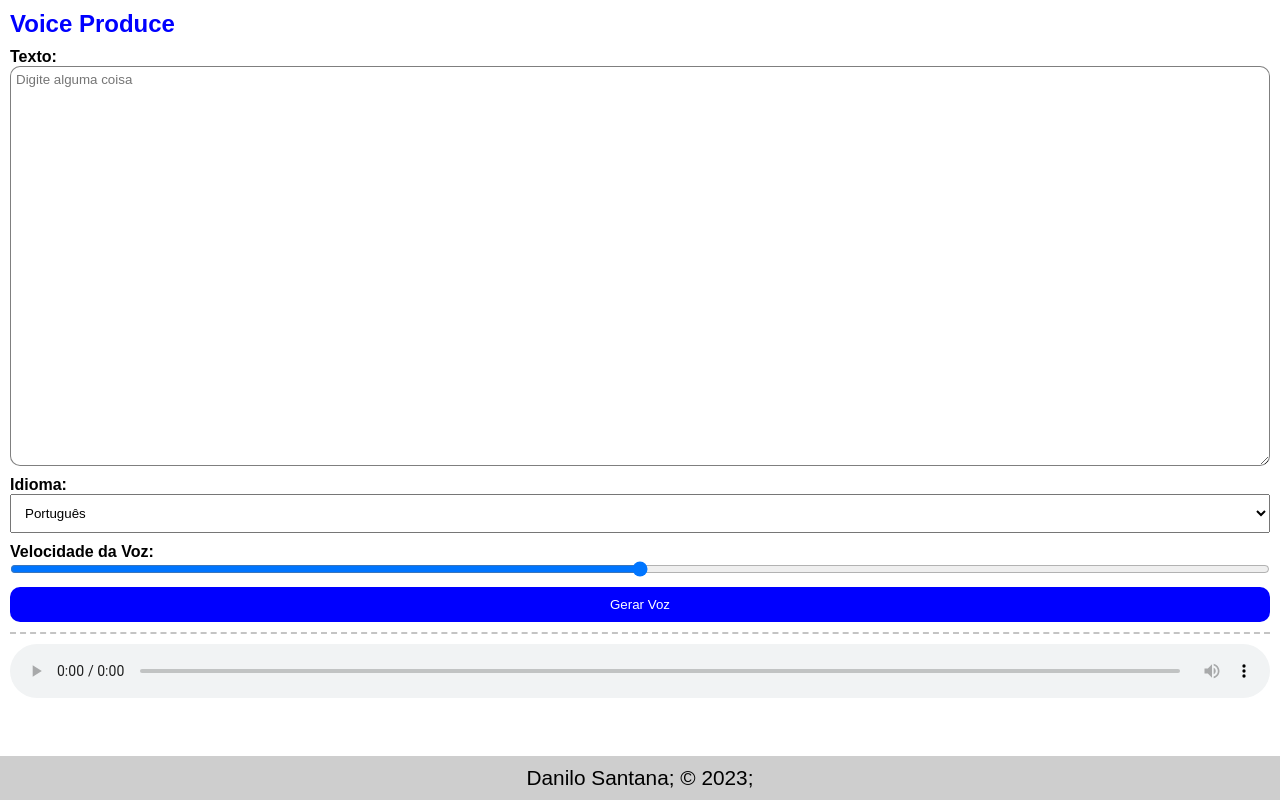
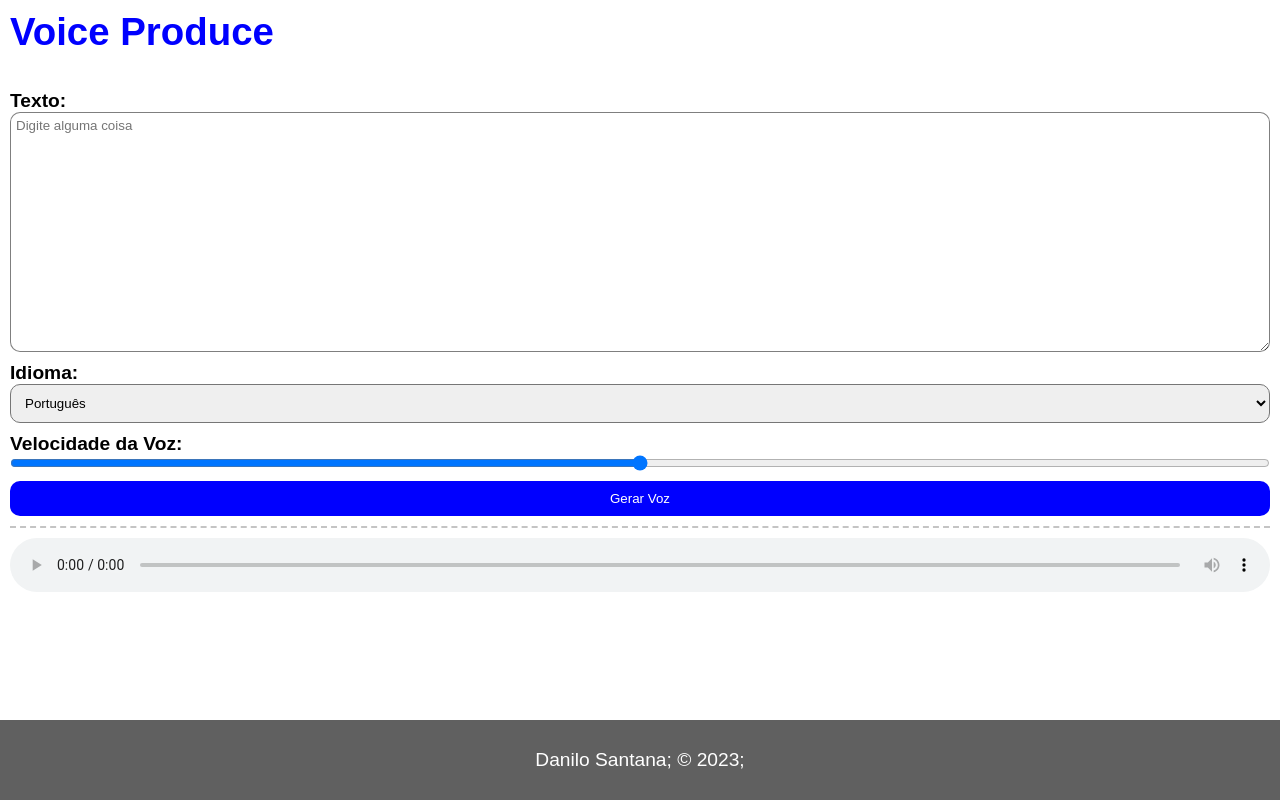
Before and after one commit to danilosantanaa/VoiceProduce, a plain HTML site: page index.html in a window 1280 px wide. Drawn offline with Linux system fonts and the light colour scheme.

Commit message:
Melhoria na estilização

```diff
--- a/css/style.css
+++ b/css/style.css
@@ -8,17 +8,26 @@
     font-family: Arial, Helvetica, sans-serif;
 }
 
-body {
-    padding: 10px;
+html, body {
     min-height: 100vh;
 }
 
-header {
-    margin-bottom: 10px;
+body {
+    font-size: 1.2em;
+    background-color: #a70303;
+    display: grid;
+    grid-template-columns: auto;
+    grid-template-rows: 10% 80% 10%;
 }
 
 h2 {
     color: blue;
+    font-size: 2em;
+}
+
+main, header {
+    padding: 10px;
+    background-color: white;
 }
 
 section.text {
@@ -38,7 +47,7 @@ section.text {
 
 .text textarea {
     width: 100%;
-    height: 50vh;
+    height: 30vh;
     border: 1px solid rgba(0,0,0,.5);
     border-radius: 10px;
     padding: 5px;
@@ -46,6 +55,7 @@ section.text {
 
 select {
     padding: 10px;
+    border-radius: 10px;
 }
 
 button {
@@ -67,13 +77,16 @@ section > audio {
     width: 100%;
 }
 
+
 footer {
-    background-color: #cecece;
-    position: absolute;
-    width: 100vw;
-    bottom: 0;
+    display: flex;
+    justify-content: center;
+    align-items: center;
+    align-content: center;
+    width: 100%;
+    background-color: #606060;
     padding: 10px;
-    left: 0;
+    height: 100%;
+    color: white;
     text-align: center;
-    font-size: 1.3em;
 }
```
